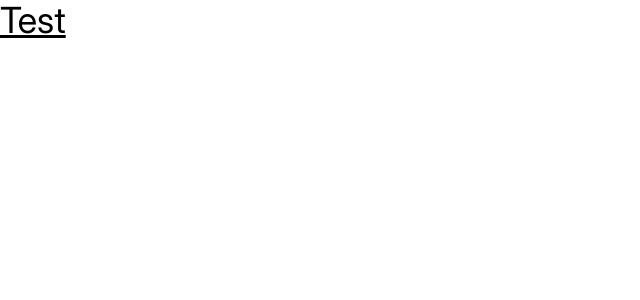
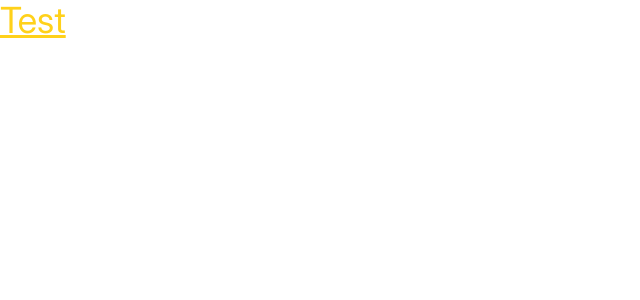
Before and after one commit to asuarezop/futuretech-blog, a Next.js app: page / in a window 1280 px wide. Shown: the top 300 px of the page, without its empty margins (0-640 px from the left). Built offline with nearby package versions, Linux system fonts and the light colour scheme.

Commit message:
Removed quotes around all custom color and font properties as styles were not being applied properly

```diff
--- a/src/styles/globals.css
+++ b/src/styles/globals.css
@@ -2,35 +2,35 @@
 @theme {
   /* COLORS */
   --color-*: initial; /* excluding the use of default colors from Tailwind CSS */
-  --color-absolute-white: "#fff";
-  --color-absolute-black: "#000";
-  --color-yellow-55: "#ffd11a";
-  --color-yellow-60: "#ffd633";
-  --color-yellow-70: "#ffe066";
-  --color-yellow-80: "#ffeb99";
-  --color-yellow-90: "#fff5cc";
-  --color-yellow-95: "#fffae5";
-  --color-yellow-97: "#fffcf0";
-  --color-yellow-99: "#fbfbfe";
-  --color-dark-08: "#141414";
-  --color-dark-10: "#1a1a1a";
-  --color-dark-15: "#262626";
-  --color-dark-20: "#333333";
-  --color-dark-25: "#404040";
-  --color-dark-30: "#4D4D4D";
-  --color-dark-35: "#595959";
-  --color-dark-40: "#666666";
-  --color-gray-50: "#7e7e81";
-  --color-gray-60: "#98989A";
-  --color-gray-70: "#b3b3b3";
-  --color-gray-80: "#cccccc";
-  --color-gray-90: "#e4e4e7";
-  --color-gray-95: "#f1f1f3";
-  --color-gray-97: "#f7f7f8";
-  --color-gray-99: "#fcfcfd";
+  --color-absolute-white: #fff;
+  --color-absolute-black: #000;
+  --color-yellow-55: #ffd11a;
+  --color-yellow-60: #ffd633;
+  --color-yellow-70: #ffe066;
+  --color-yellow-80: #ffeb99;
+  --color-yellow-90: #fff5cc;
+  --color-yellow-95: #fffae5;
+  --color-yellow-97: #fffcf0;
+  --color-yellow-99: #fbfbfe;
+  --color-dark-08: #141414;
+  --color-dark-10: #1a1a1a;
+  --color-dark-15: #262626;
+  --color-dark-20: #333333;
+  --color-dark-25: #404040;
+  --color-dark-30: #4d4d4d;
+  --color-dark-35: #595959;
+  --color-dark-40: #666666;
+  --color-gray-50: #7e7e81;
+  --color-gray-60: #98989a;
+  --color-gray-70: #b3b3b3;
+  --color-gray-80: #cccccc;
+  --color-gray-90: #e4e4e7;
+  --color-gray-95: #f1f1f3;
+  --color-gray-97: #f7f7f8;
+  --color-gray-99: #fcfcfd;
 
   /* FONTS */
   --font-*: initial; /* excluding the use of default fonts from Tailwind CSS */
-  --font-inter: var(--font-inter), "sans-serif";
-  --font-kumbh: var(--font-kumbh), "sans-serif";
+  --font-inter: var(--font-inter), sans-serif;
+  --font-kumbh: var(--font-kumbh), sans-serif;
 }
```
